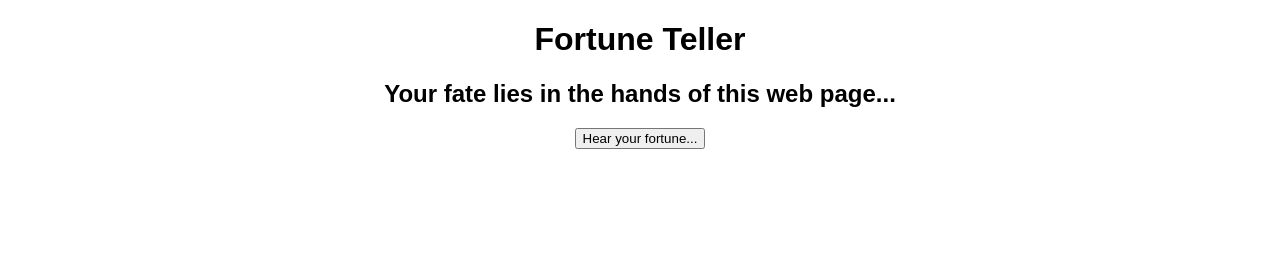
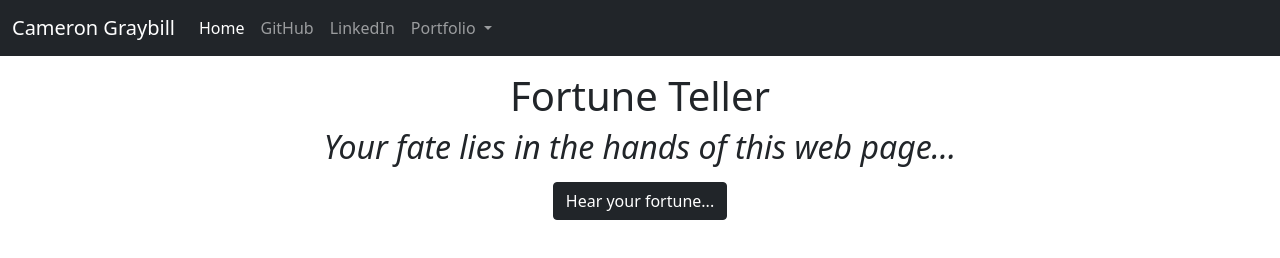
Before and after one commit to cdgraybill/Fortune-Teller, a plain HTML site: page index.html in a window 1280 px wide. Drawn offline with nearby package versions, Linux system fonts and the light colour scheme.

Commit message:
added more styling, added button text change functionality

```diff
--- a/index.html
+++ b/index.html
@@ -5,10 +5,43 @@
     <meta http-equiv="X-UA-Compatible" content="IE=edge" />
     <meta name="viewport" content="width=device-width, initial-scale=1.0" />
     <link rel="stylesheet" href="resources/index.css" />
+    <link href="https://cdn.jsdelivr.net/npm/bootstrap@5.0.2/dist/css/bootstrap.min.css" rel="stylesheet" integrity="sha384-EVSTQN3/azprG1Anm3QDgpJLIm9Nao0Yz1ztcQTwFspd3yD65VohhpuuCOmLASjC" crossorigin="anonymous">
     <title>Fortune Teller</title>
   </head>
   <body>
     <header>
+      <nav class="navbar navbar-expand-lg navbar-dark bg-dark">
+        <div class="container-fluid">
+          <a class="navbar-brand">Cameron Graybill</a>
+          <button class="navbar-toggler" type="button" data-bs-toggle="collapse" data-bs-target="#navbarNavDropdown" aria-controls="navbarNavDropdown" aria-expanded="false" aria-label="Toggle navigation">
+            <span class="navbar-toggler-icon"></span>
+          </button>
+          <div class="collapse navbar-collapse" id="navbarNavDropdown">
+            <ul class="navbar-nav">
+              <li class="nav-item">
+                <a class="nav-link active" aria-current="page" href="#">Home</a>
+              </li>
+              <li class="nav-item">
+                <a class="nav-link" href="https://github.com/cdgraybill">GitHub</a>
+              </li>
+              <li class="nav-item">
+                <a class="nav-link" href="https://www.linkedin.com/in/camerongraybill/">LinkedIn</a>
+              </li>
+              <li class="nav-item dropdown">
+                <a class="nav-link dropdown-toggle" id="navbarDropdownMenuLink" role="button" data-bs-toggle="dropdown" aria-expanded="false">
+                  Portfolio
+                </a>
+                <ul class="dropdown-menu" aria-labelledby="navbarDropdownMenuLink">
+                  <li><a class="dropdown-item" href="#">Action</a></li>
+                  <li><a class="dropdown-item" href="#">Another action</a></li>
+                  <li><a class="dropdown-item" href="#">Something else here</a></li>
+                </ul>
+              </li>
+            </ul>
+          </div>
+        </div>
+      </nav>
+
       <div id="titles">
         <h1>Fortune Teller</h1>
         <h2>Your fate lies in the hands of this web page...</h2>
@@ -16,7 +49,7 @@
     </header>
 
     <div>
-      <button id="button" onclick="displayFortune()">
+      <button id="button" type="button" class="btn btn-dark" onclick="displayFortune(); changeButtonText()">
         Hear your fortune...
       </button>
 
--- a/resources/index.css
+++ b/resources/index.css
@@ -1,5 +1,10 @@
 #titles {
+    margin-top: 1rem;
     text-align: center;
+}
+
+h2 {
+    font-style: italic;
 }
 
 body {
@@ -8,9 +13,12 @@ body {
 
 #button {
     margin: 0 auto;
+    margin-bottom: 1rem;
+    margin-top: 1rem;
     display: block;
 }
 
 p {
     text-align: center;
+    font-weight: 500;
 }
--- a/resources/script.js
+++ b/resources/script.js
@@ -27,3 +27,7 @@ function displayFortune() {
     document.getElementById("fortune").innerHTML = `Your fortune: ${decideFortune()}`;
     document.getElementById("lucky-day").innerHTML = `Is today a lucky day? ${decideLuckyDay()}`;
 }
+
+function changeButtonText() {
+    document.getElementById("button").innerHTML = "Receive another fortune...";
+}
```
